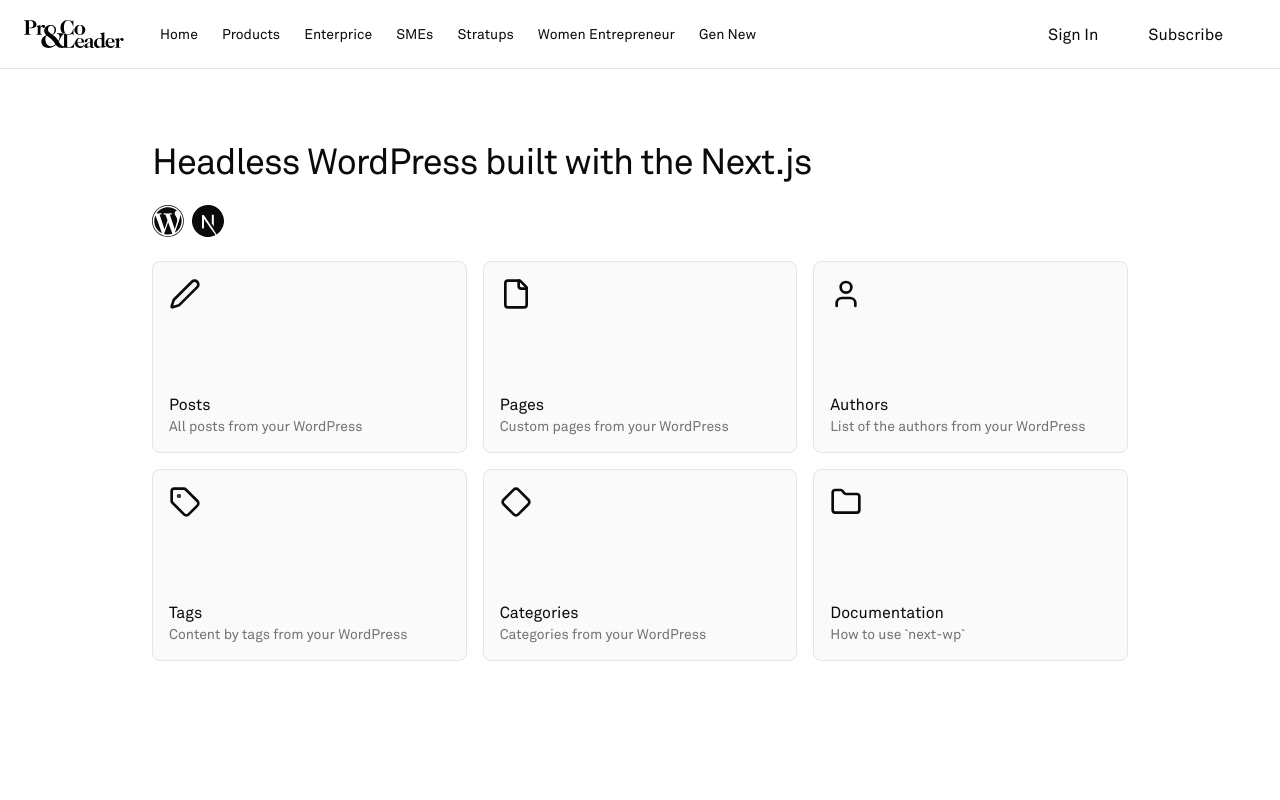
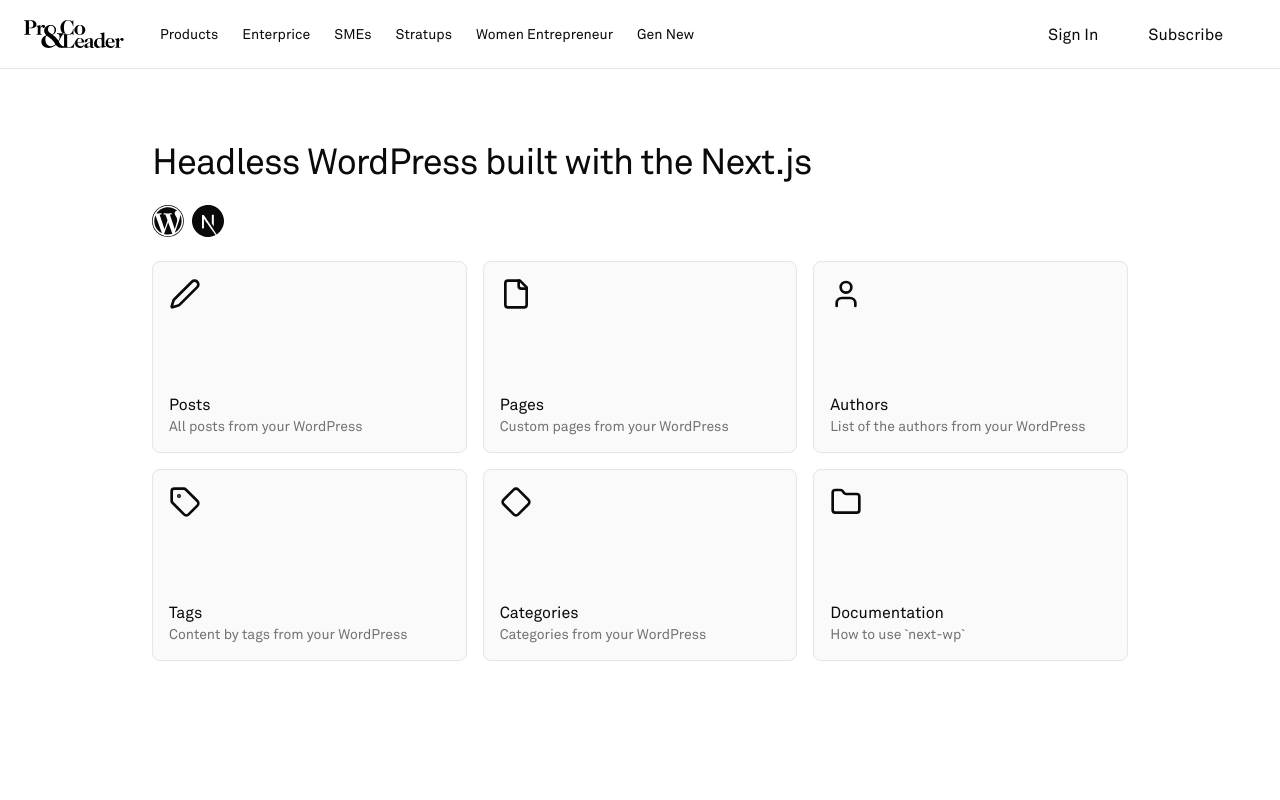
Before and after one commit to kuntarvishnuprasad41/nextjs-wordpress-headless-cms, a Next.js app: page / in a window 1280 px wide. Shown: the top 800 px of the page. Built offline with nearby package versions, Linux system fonts and the light colour scheme.

Commit message:
working as expected

```diff
--- a/menu.config.ts
+++ b/menu.config.ts
@@ -1,6 +1,5 @@
 // Define the menu items
 export const mainMenu = {
-  home: "/",
   products:"/products",
   enterprice:"/enterprice",
   SMEs:"/smes",
--- a/tailwind.config.ts
+++ b/tailwind.config.ts
@@ -20,7 +20,7 @@
     },
     screens:{
       "md":"768px",
-      "nav-md":"1100px"
+      "nav-md":"1000px"
     },
     extend: {
       fontFamily: {
```
